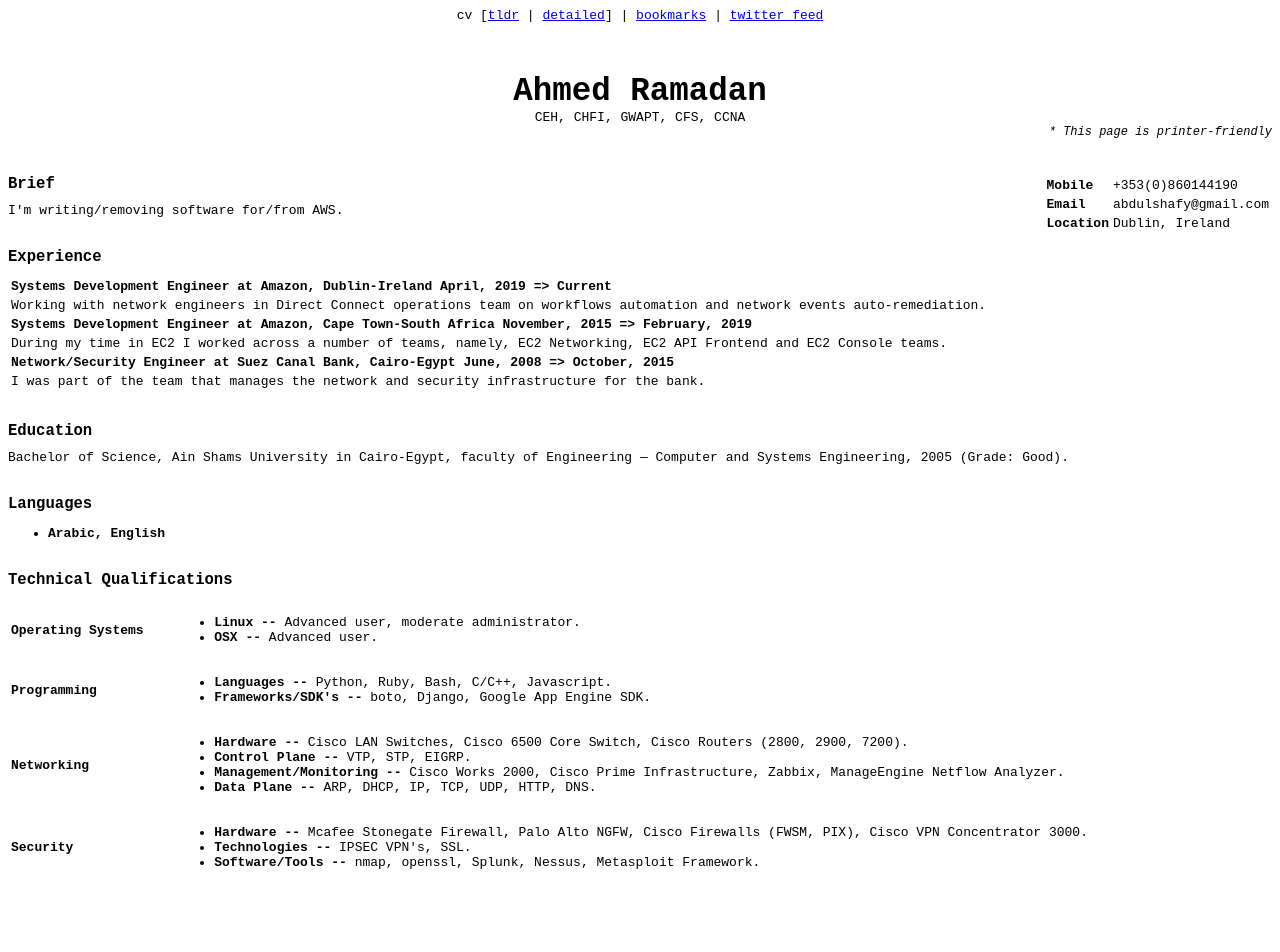
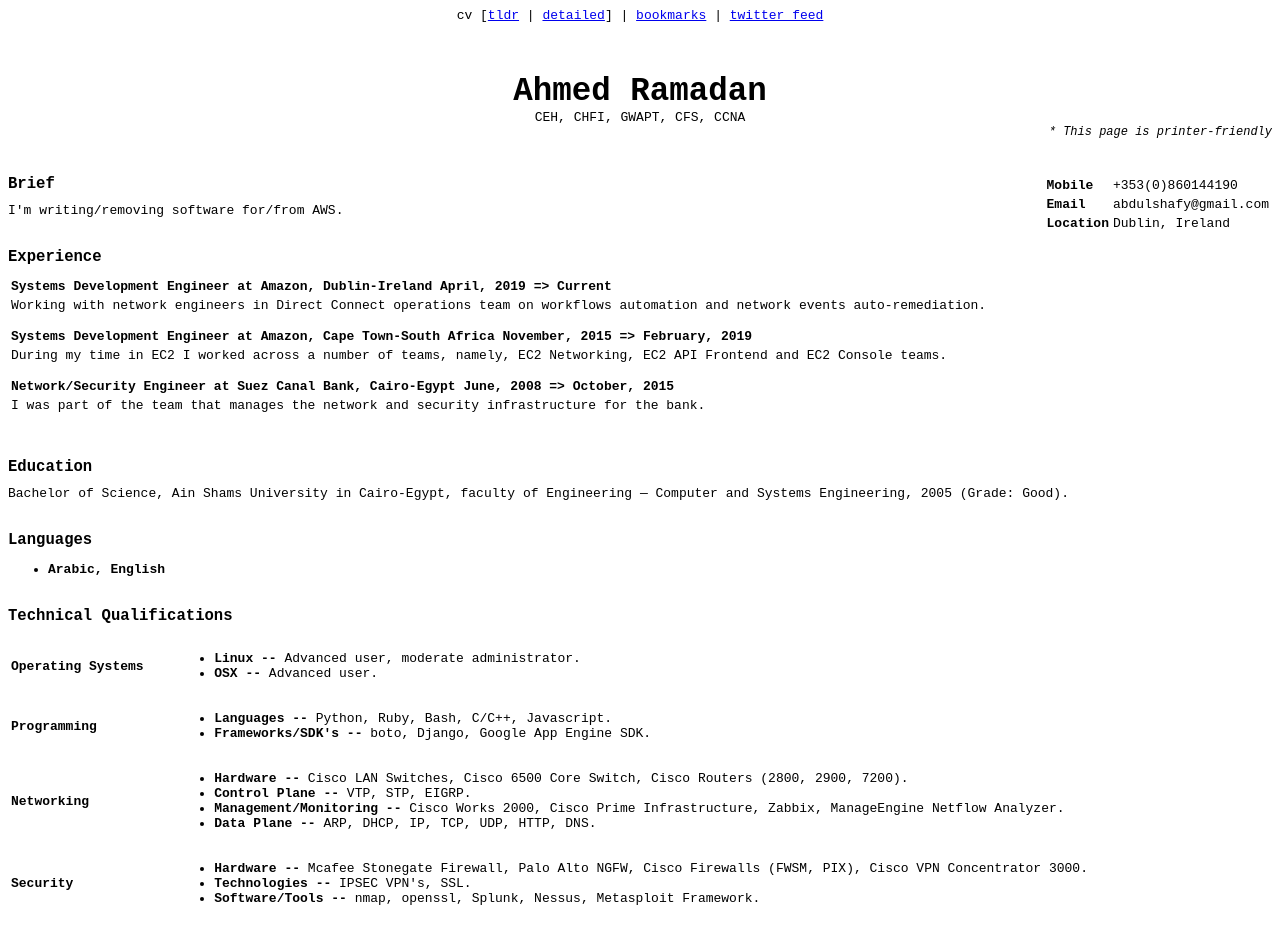
Before and after one commit to 0xcurb/0xcurb.github.io, a Jekyll site: the page built from cv/index.html, in a window 1280 px wide. Built offline with Jekyll 4.4.1, drawn with Linux system fonts in a browser that asks for light colours; before the commit the page ends 916 px from its top, so only the background shows below that.

Commit message:
Update jobs.html

```diff
--- a/_includes/cv/jobs.html
+++ b/_includes/cv/jobs.html
@@ -11,8 +11,7 @@
   <tr class="job-title">
     <th colspan='2'>{{ job.title }} at {{ job.company }}, {{ job.location }} {{ job.start }} => {{ job.end }}</th>
   </tr>
-  <tr class='job-resp'>
-    <td>{{ job.description }}</td>
-  </tr>
+  <tr class='job-resp'><td>{{ job.description }}</td></tr>
+  <tr class='sep'><td></td></tr>
 {% endfor %}
 </table>
```
